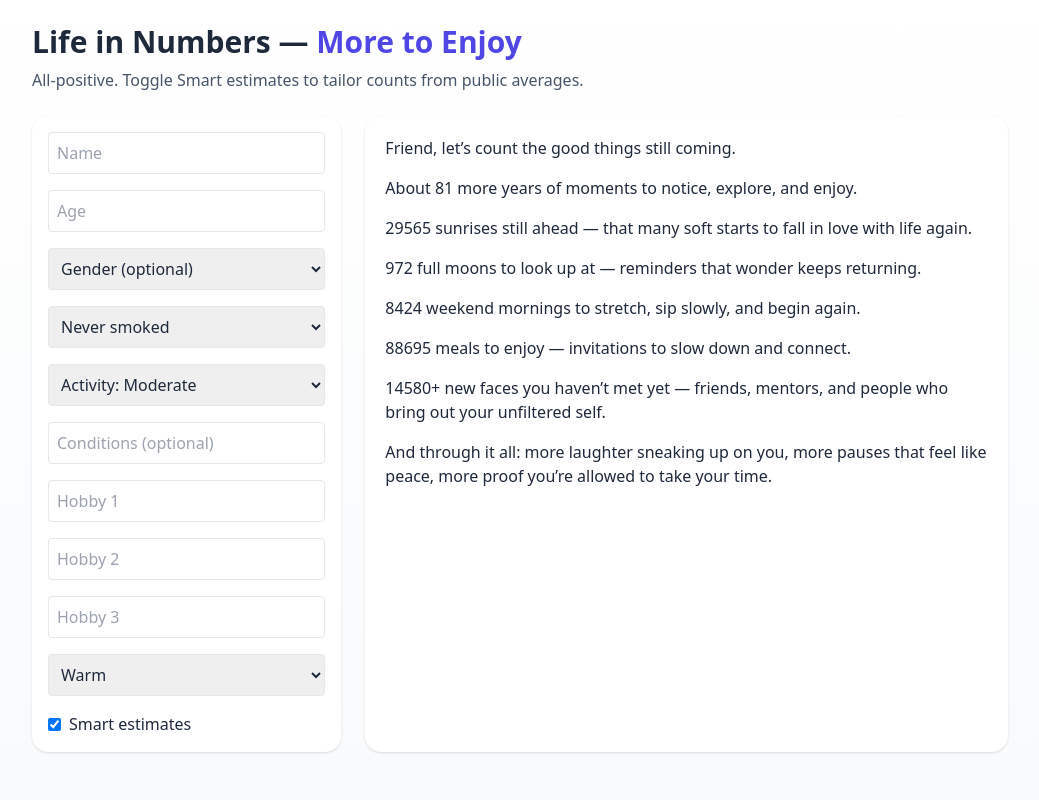
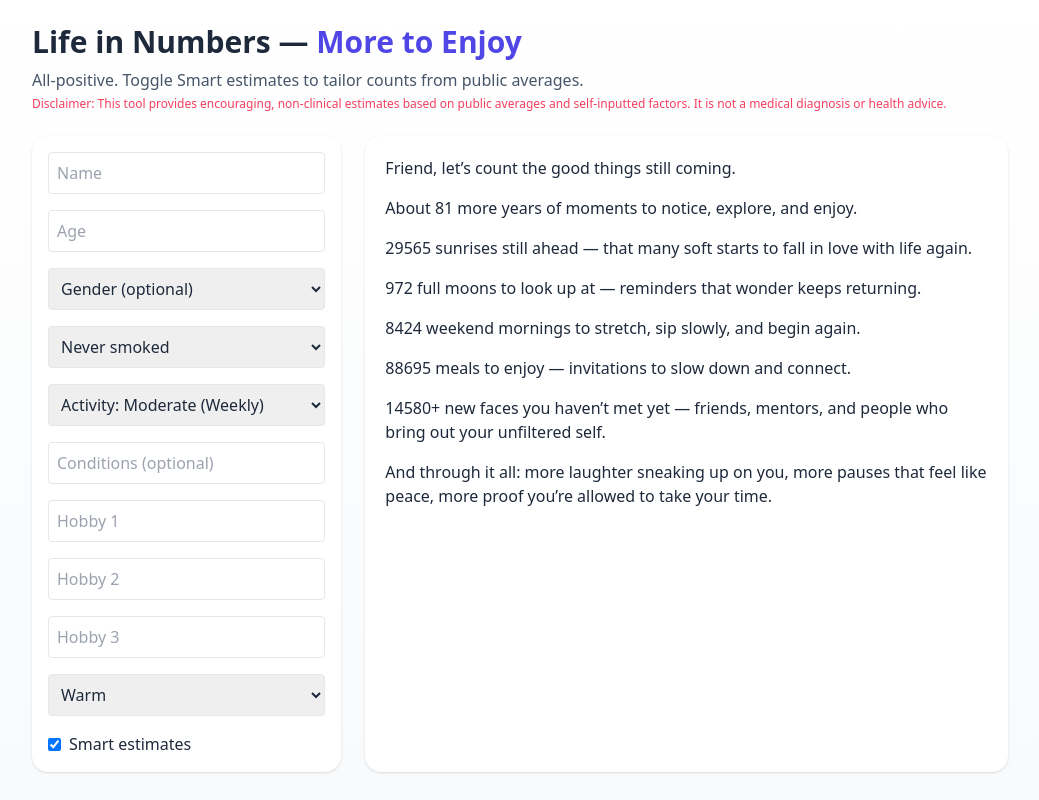
Before and after one commit to mylifeinnumbers/more-to-enjoy, a React (Vite) app: page / in a window 1280 px wide. Shown: the whole page, without its empty margins (120-1159 px from the left). Built offline with nearby package versions, Linux system fonts and the light colour scheme.

Commit message:
Update App.jsx

```diff
--- a/src/App.jsx
+++ b/src/App.jsx
@@ -9,7 +9,7 @@ export default function LifeInNumbersPoetic() {
   const [tone, setTone] = useState("warm");
   const [gender, setGender] = useState("unspecified");
   const [smoking, setSmoking] = useState("never");
-  const [activity, setActivity] = useState("moderate");
+  const [activity, setActivity] = useState("moderate-weekly"); // includes frequency
   const [conditions, setConditions] = useState("");
   const [useSmart, setUseSmart] = useState(true);
 
@@ -20,7 +20,7 @@ export default function LifeInNumbersPoetic() {
 
   const baselineLE = (g) => g === "male" ? 79 : g === "female" ? 83 : 81;
   const adjSmoking = (s) => s === "current" ? -8 : s === "former" ? -3 : 0;
-  const adjActivity = (a) => a === "high" ? 2 : a === "low" ? -2 : 0;
+  const adjActivity = (a) => a.includes("high") ? 2 : a.includes("low") ? -2 : 0;
   const adjConditions = (t) => {
     t = t.toLowerCase();
     let adj = 0;
@@ -39,10 +39,15 @@ export default function LifeInNumbersPoetic() {
   const fullMoonsAhead = Math.round(yearsAhead * 12);
   const mealsAhead = Math.round(yearsAhead * 365 * 3);
 
-  const hobbyLines = hobbies.map((h) => h.trim()).filter(Boolean).map((h) => ({
-    label: h,
-    total: Math.round(52 * yearsAhead)
-  }));
+  const hobbyLines = hobbies.map((h) => h.trim()).filter(Boolean).map((h) => {
+    let multiplier = 52; // default weekly
+    if (activity.includes("monthly")) multiplier = 12;
+    if (activity.includes("quarterly")) multiplier = 4;
+    return {
+      label: h,
+      total: Math.round(multiplier * yearsAhead)
+    };
+  });
 
   const toneWrap = (s) => tone === "gentle" ? s.replace(/!/g, ".") : s;
 
@@ -56,11 +61,11 @@ export default function LifeInNumbersPoetic() {
     L.push(toneWrap(`${weekendsAhead} weekend mornings to stretch, sip slowly, and begin again.`));
     L.push(toneWrap(`${mealsAhead} meals to enjoy — invitations to slow down and connect.`));
     L.push(toneWrap(`${Math.round(yearsAhead * 180)}+ new faces you haven’t met yet — friends, mentors, and people who bring out your unfiltered self.`));
-    hobbyLines.forEach((h) => L.push(toneWrap(`${h.total} tiny ${h.label.toLowerCase()} moments to stack — even once a week becomes a beautiful pattern.`)));
+    hobbyLines.forEach((h) => L.push(toneWrap(`${h.total} ${activity.split('-')[1]} ${h.label.toLowerCase()} moments to stack — even at this pace it becomes a beautiful pattern.`)));
     if (location.trim()) L.push(toneWrap(`Plenty of ${location} days to notice what makes home feel like home.`));
     L.push(toneWrap(`And through it all: more laughter sneaking up on you, more pauses that feel like peace, more proof you’re allowed to take your time.`));
     return L;
-  }, [name, yearsAhead, daysAhead, fullMoonsAhead, weekendsAhead, mealsAhead, hobbyLines, location, tone, useSmart]);
+  }, [name, yearsAhead, daysAhead, fullMoonsAhead, weekendsAhead, mealsAhead, hobbyLines, location, tone, useSmart, activity]);
 
   return (
     <div className="min-h-screen bg-gradient-to-b from-white to-slate-50 text-slate-800">
@@ -68,6 +73,7 @@ export default function LifeInNumbersPoetic() {
         <header className="mb-6">
           <h1 className="text-3xl font-semibold">Life in Numbers — <span className="text-indigo-600">More to Enjoy</span></h1>
           <p className="mt-2 text-slate-600">All-positive. Toggle Smart estimates to tailor counts from public averages.</p>
+          <p className="mt-1 text-xs text-rose-500">Disclaimer: This tool provides encouraging, non-clinical estimates based on public averages and self-inputted factors. It is not a medical diagnosis or health advice.</p>
         </header>
 
         <div className="grid md:grid-cols-3 gap-6">
@@ -86,9 +92,15 @@ export default function LifeInNumbersPoetic() {
               <option value="current">Current smoker</option>
             </select>
             <select value={activity} onChange={(e) => setActivity(e.target.value)} className="w-full border p-2 rounded">
-              <option value="moderate">Activity: Moderate</option>
-              <option value="low">Low</option>
-              <option value="high">High</option>
+              <option value="moderate-weekly">Activity: Moderate (Weekly)</option>
+              <option value="moderate-monthly">Activity: Moderate (Monthly)</option>
+              <option value="moderate-quarterly">Activity: Moderate (Quarterly)</option>
+              <option value="low-weekly">Low (Weekly)</option>
+              <option value="low-monthly">Low (Monthly)</option>
+              <option value="low-quarterly">Low (Quarterly)</option>
+              <option value="high-weekly">High (Weekly)</option>
+              <option value="high-monthly">High (Monthly)</option>
+              <option value="high-quarterly">High (Quarterly)</option>
             </select>
             <input placeholder="Conditions (optional)" value={conditions} onChange={(e) => setConditions(e.target.value)} className="w-full border p-2 rounded" />
             {hobbies.map((h, i) => <input key={i} placeholder={`Hobby ${i+1}`} value={h} onChange={(e) => setHobbies(hobbies.map((x, idx) => idx === i ? e.target.value : x))} className="w-full border p-2 rounded" />)}
```
